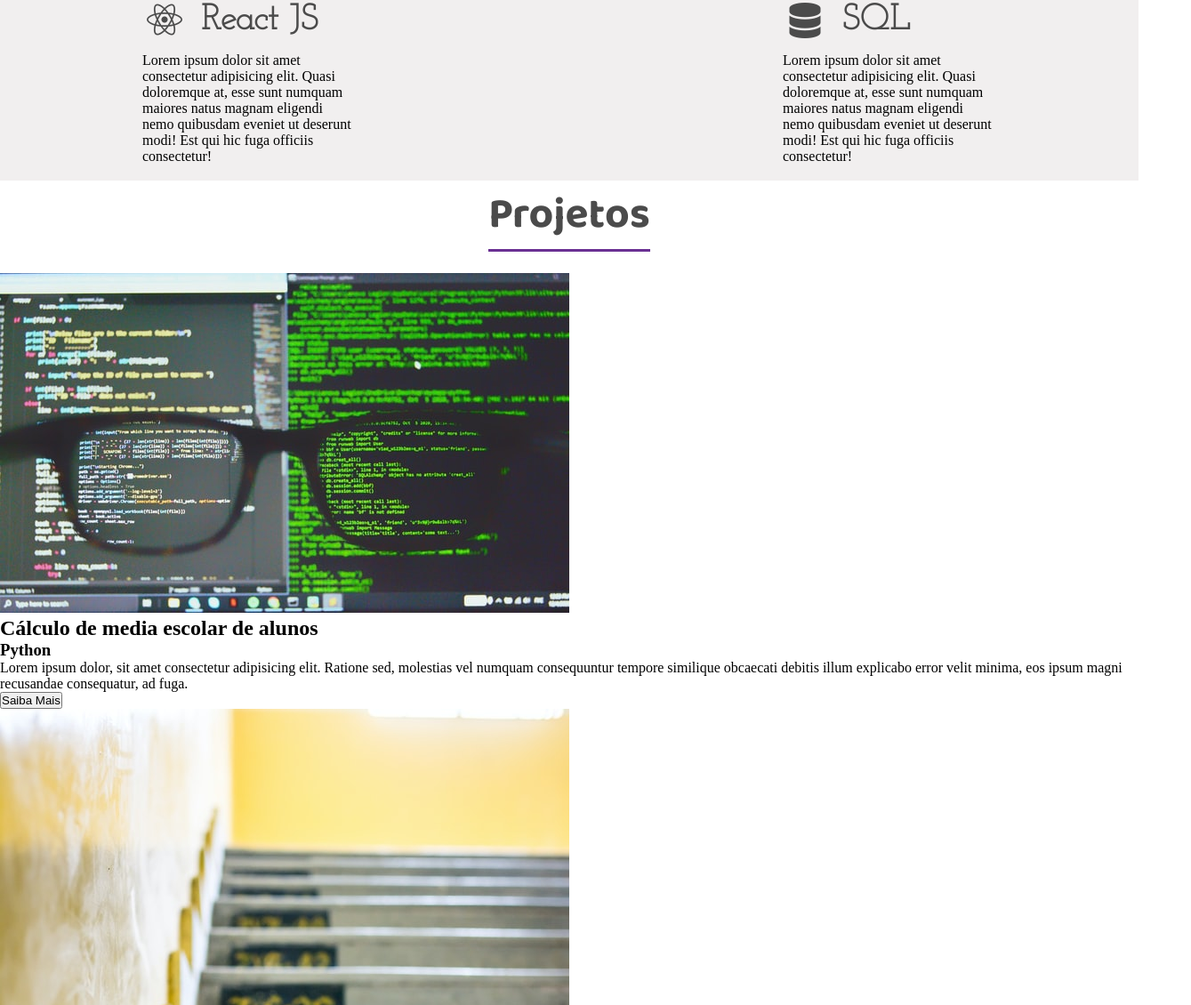
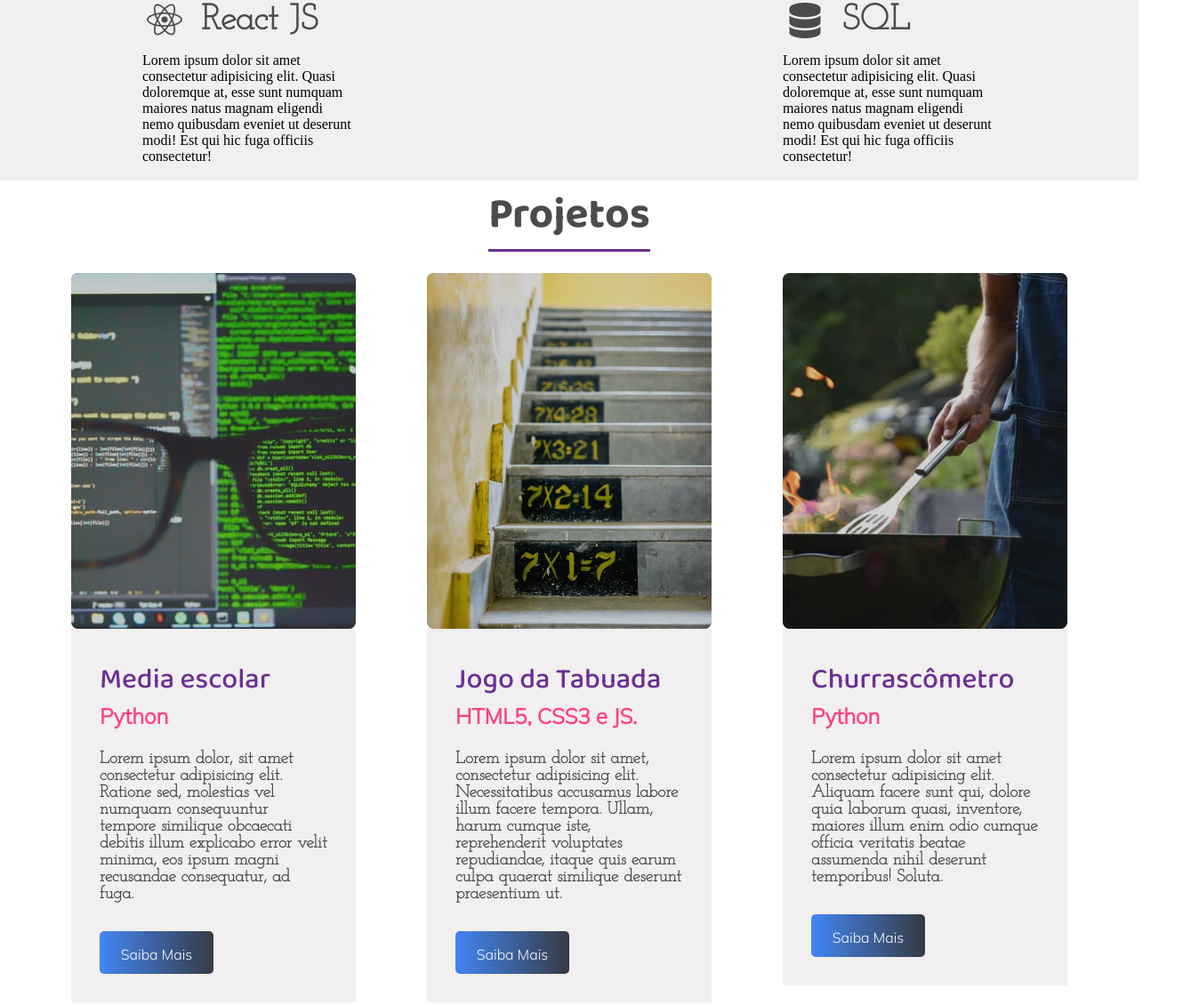
Before and after one commit to MarcioLima76/portifolio, a plain HTML site: page index.html in a window 1280 px wide. Shown: the part 1317-2447 px from the top of the page at 89% size, 1339 px wide, since content can reach past the window. Drawn offline with Linux system fonts and the light colour scheme.

Commit message:
update projetos e menu sidebar

```diff
--- a/index.html
+++ b/index.html
@@ -138,42 +138,48 @@
                 <h1>Projetos</h1>
             </div>
             <div class="projetos">
-                <card>
-                    <div class="card-img-wrapper">
-                        <img src="images/media-python.jpg" alt="imagem projeto calculo media python">
+                <div class="card">
+                    <div class=" card-img-wrapper ">
+                        <img src="images/media-python.jpg " alt="imagem projeto calculo media python ">
                     </div>
-                    <div class="card-info">
-                        <h2>Cálculo de media escolar de alunos</h2>
+                    <div class="card-info ">
+                        <h2>Media escolar </h2>
                         <h3>Python</h3>
                         <p>Lorem ipsum dolor, sit amet consectetur adipisicing elit. Ratione sed, molestias vel numquam consequuntur tempore similique obcaecati debitis illum explicabo error velit minima, eos ipsum magni recusandae consequatur, ad fuga.</p>
                         <button>Saiba Mais</button>
                     </div>
-                    <div class="card-img-wrapper">
-                        <img src="images/tabuada-js.jpg" alt="imagem projeto Tabuada">
+                </div>
+                <div class="card">
+                    <div class="card-img-wrapper ">
+                        <img src="images/tabuada-js.jpg " alt="imagem projeto Tabuada ">
                     </div>
-                    <div class="card-info">
+                    <div class="card-info ">
                         <h2>Jogo da Tabuada</h2>
-                        <h3>HTML, CSS e Java Script.</h3>
+                        <h3>HTML5, CSS3 e JS.</h3>
                         <p>Lorem ipsum dolor sit amet, consectetur adipisicing elit. Necessitatibus accusamus labore illum facere tempora. Ullam, harum cumque iste, reprehenderit voluptates repudiandae, itaque quis earum culpa quaerat similique deserunt
-                            praesentium ut.</p>
+                            praesentium ut.
+                        </p>
                         <button>Saiba Mais</button>
                     </div>
-                    <div class="card-img-wrapper">
-                        <img src="images/portifolio.jpg" alt="imagem do projeto Portifólio Experimental">
+                </div>
+                <div class="card">
+                    <div class="card-img-wrapper ">
+                        <img src="images/churrascometro.jpg " alt="imagem do projeto churrascometro ">
                     </div>
-                    <div class="card-info">
-                        <h2>Portifólio Experimental</h2>
-                        <h3>HTML, CSS, Java Script</h3>
+                    <div class="card-info ">
+                        <h2>Churrascômetro</h2>
+                        <h3>Python</h3>
                         <p>Lorem ipsum dolor sit amet consectetur adipisicing elit. Aliquam facere sunt qui, dolore quia laborum quasi, inventore, maiores illum enim odio cumque officia veritatis beatae assumenda nihil deserunt temporibus! Soluta.</p>
                         <button>Saiba Mais</button>
                     </div>
-                </card>
+                </div>
             </div>
+    </div>
 
-        </section>
+    </section>
 
     </div>
 </body>
-<script src="script.js"></script>
+<script src="script.js "></script>
 
 </html>
--- a/style.css
+++ b/style.css
@@ -49,7 +49,7 @@ header {
     }
 
     .img-wrapper img {
-    width: 80%;
+        width: 86%;
         height: 100%;
         object-fit: cover;
         opacity: 0.8;
@@ -103,7 +103,7 @@ header {
     }
 
     .sidebar {
-    width: 20rem;
+        width: 16rem;
         height: 100vh;
         position: fixed;
         top: 0;
@@ -248,3 +248,80 @@ header {
         object-fit: cover;
         width: 100%;
     }
+
+    .projetos {
+        display: flex;
+        justify-content: space-evenly;
+    }
+
+    .card {
+        width: 20rem;
+        height: 25rem;
+    }
+
+    .card-img-wrapper {
+        width: 100%;
+        height: 100%;
+        background-color: #262626;
+        border-radius: .5rem;
+    }
+
+    .card-img-wrapper img {
+        object-fit: cover;
+        width: 100%;
+        height: 100%;
+        border-radius: .5rem;
+        opacity: .8;
+    }
+
+    .card-info {
+        background-color: #cecaca4b;
+        position: relative;
+        bottom: 0;
+        padding: 2rem;
+        text-shadow: 0 0.1rem 0.3rem rgba(0, 0, 0, 4.);
+    }
+
+    .card-info h2 {
+        font-family: var(--font-primary);
+        font-size: 2rem;
+        font-weight: 500;
+        color: #6a3093;
+    }
+
+    .card-info h3 {
+        font-family: var(--font-action);
+        font-size: 1.5rem;
+        font-weight: bolder;
+        color: #ff4081;
+        margin-bottom: 1.5rem;
+    }
+
+    .card-info p {
+        font-family: var(--font-secundary);
+        color: #4b4b4b;
+        font-size: 1.2rem;
+        font-weight: bolder;
+        width: 100%;
+        margin-bottom: 2rem;
+    }
+
+    .card-info button {
+        width: 8rem;
+        height: 3rem;
+        color: white;
+        font-family: var(--font-action);
+        font-size: 1rem;
+        background: -webkit-linear-gradient(to right, #4286f4, #373B44);
+        background: linear-gradient(to right, #4286f4, #373B44);
+        padding: 1rem 1rem;
+        border: none;
+        border-radius: 5px;
+        cursor: pointer;
+        animation: moveBanner 1s 0.3s;
+    }
+
+    .card-info button:hover {
+        opacity: 0.8;
+        color: black;
+    }
```
Also changed, not shown: 1 other file. Lines whose indentation alone changed are shown as unchanged.
